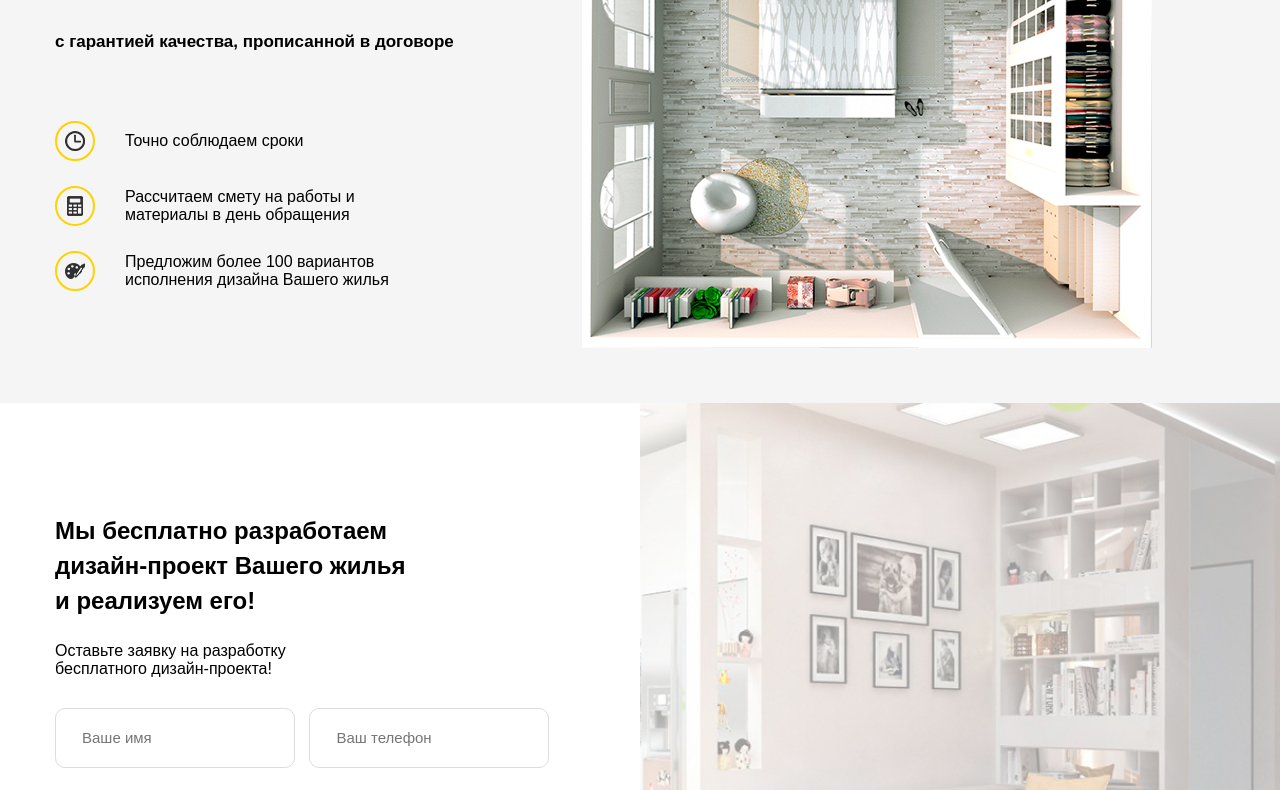
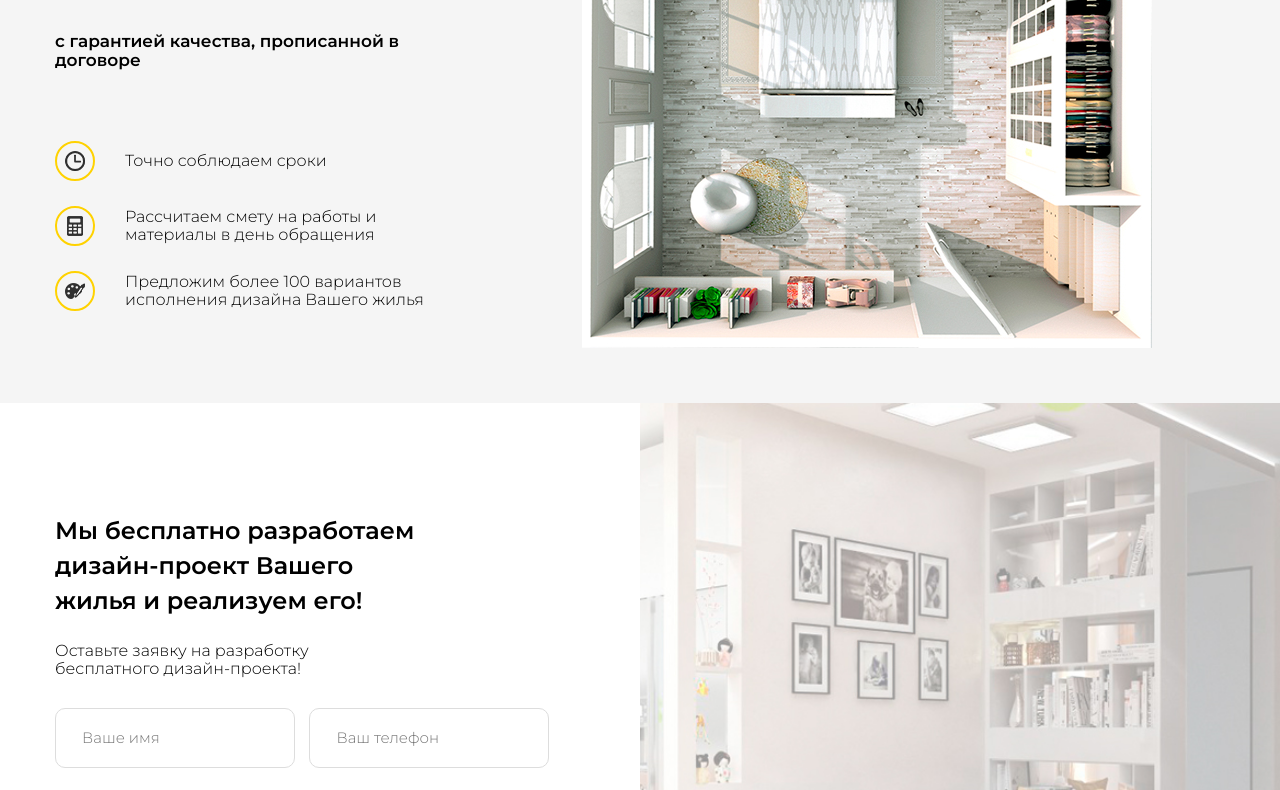
Before and after one commit to nepricasaemo/repair, a plain HTML site: page index.html in a window 1280 px wide. Shown: the part 285-1075 px from the top of the page. Drawn offline with Linux system fonts and the light colour scheme.

Commit message:
все настроено

```diff
--- a/index.html
+++ b/index.html
@@ -6,6 +6,7 @@
     <title>adaptive</title>
     <link rel="stylesheet" href="repair\css\normalize.css">
     <link rel="stylesheet" href="repair\css\style.css">
+    <link href="https://fonts.googleapis.com/css2?family=Montserrat:wght@300;600&display=swap" rel="stylesheet">
 </head>
 <body>
     <nav class="navbar">
--- a/sass/blocks/_fonts.sass
+++ b/sass/blocks/_fonts.sass
@@ -1,25 +1,7 @@
-@font-face
-  font-family: 'Museo'
-  src: url('/fonts/Museo300-Regular.eot')
-  src: url('/fonts/Museo300-Regular.eot?#iefix') format('embedded-opentype'),
-  url('/fonts/Museo300-Regular.woff') format('woff'),
-  url('/fonts/Museo300-Regular.ttf') format('truetype')
-  font-weight: normal
-  font-style: normal
-
-@font-face
-  font-family: 'Museo'
-  src: url('/fonts/Museo700-Regular.eot')
-  src: url('/fonts/Museo700-Regular.eot?#iefix') format('embedded-opentype'),
-  url('/fonts/Museo700-Regular.woff') format('woff'),
-  url('/fonts/Museo700-Regular.ttf') format('truetype')
-  font-weight: normal
-  font-style: normal
-
-@mixin reg
-  font-family: 'Museo'
+@mixin regular
   font-weight: 300
+  font-family: 'Montserrat', sans-serif
 
 @mixin bold
-  font-family: 'Museo'
   font-weight: 700
+  font-family: 'Montserrat', sans-serif
--- a/sass/blocks/_hero.sass
+++ b/sass/blocks/_hero.sass
@@ -10,11 +10,13 @@
       font-size: 32px
       line-height: 55px
       margin-bottom: 40px
+      +bold
     &__subtitle
       font-size: 17px
       font-weight: 700
       margin-bottom: 70px
       display: inline-block
+      +bold
   &-list
     padding: 0
     margin: 0
@@ -35,6 +37,7 @@
       margin-right: 30px
     &__text
       max-width: 300px
+      +regular
 @media (max-width: 1200px)
     .hero
       &-block
--- a/sass/blocks/_navbar.sass
+++ b/sass/blocks/_navbar.sass
@@ -11,8 +11,11 @@
   &__adress
     display: flex
     flex-direction: column
+    font-size: 13px
+    +regular
   &__button
     margin-left: 30px
+    +bold
   &__phone
     display: inline-block
     color: $text-color
@@ -20,6 +23,7 @@
     font-weight: 400
     text-decoration: none
     margin-top: 10px
+    +bold
 @media ( max-width: 768px)
   .navbar
     &__contacts
--- a/sass/blocks/_offer.sass
+++ b/sass/blocks/_offer.sass
@@ -19,18 +19,22 @@
     max-width: 360px
     line-height: 35px
     margin-bottom: 24px
+    +bold
   &__subtitle
-    max-width: 250px
+    max-width: 280px
     margin-bottom: 30px
+    +regular
   &__input
     width: 240px
     margin-bottom: 30px
+    +regular
     &:first-child
       margin-right: 10px
   &__button
     width: 100%
     min-height: 70px
     margin-bottom: 25px
+    +bold
   &__text
     max-width: 225px
     display: flex
@@ -40,11 +44,13 @@
   &__comment
     display: flex
     flex-direction: row
+    +regular
   &__phone
     text-decoration: none
     font-weight: 700
     font-size: 15px
     color: $text-color
+    +bold
 @media (max-width: 1200px)
   .offer
     background-size: cover
--- a/sass/style.sass
+++ b/sass/style.sass
@@ -1,6 +1,6 @@
 @import "blocks/_colors"
+@import "blocks/_fonts"
 @import "blocks/_interface"
 @import "blocks/_navbar"
 @import "blocks/_hero"
-@import "blocks/_fonts"
 @import "blocks/_offer"
```
Also changed, not shown: repair/css/style.css, 1 other file.
